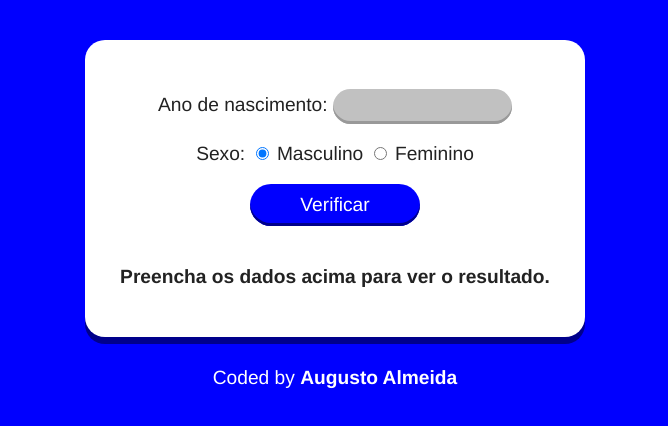
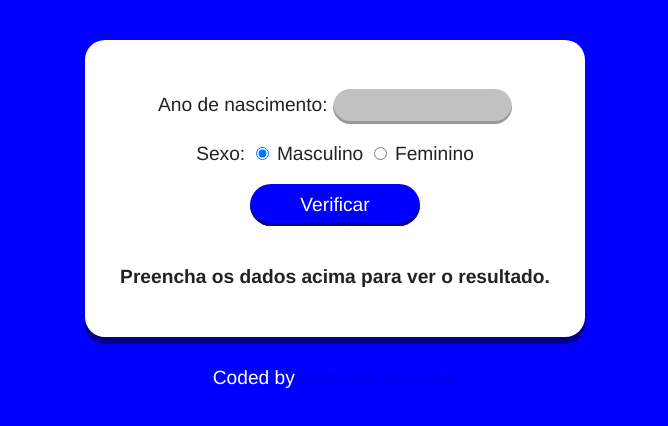
Before and after one commit to augustoalmeidaclick/ageChecker, a plain HTML site: page index.html in a window 1280 px wide. Shown: the part 120-546 px from the top of the page, without its empty margins (305-973 px from the left). Drawn offline with Linux system fonts and the light colour scheme.

Commit message:
footer link

```diff
--- a/index.html
+++ b/index.html
@@ -31,7 +31,9 @@
   </section>
 
   <footer>
-    <span>Coded by <strong>Augusto Almeida</strong></span>
+    <span>Coded by <strong>
+     <a href="https://www.linkedin.com/in/augusto-c%C3%A9sar-almeida/" target="_blank">Augusto Almeida</a>
+    </strong></span>
   </footer>
 </body>
 
```
